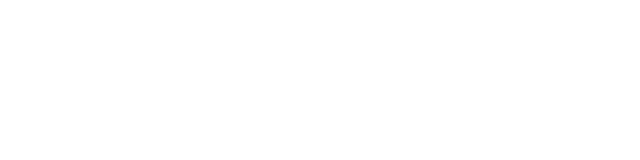
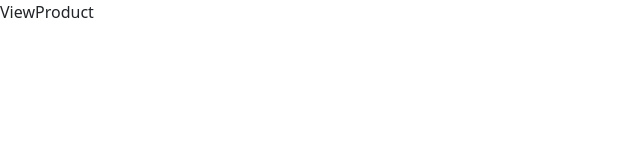
Before and after one commit to alamin-amin/laravel_react_project, a React (Vite) app in the folder LaravelReactEcommers/: page /View-product/1 in a window 1280 px wide. Before the commit this address had no page. Shown: the top 160 px of the page, without its empty margins (0-640 px from the left). Built offline with nearby package versions, Linux system fonts and the light colour scheme.

Commit message:
product showing

```diff
--- a/LaravelReactEcommers/src/App.jsx
+++ b/LaravelReactEcommers/src/App.jsx
@@ -20,6 +20,7 @@
 import Home from "./components/frontend/Home";
 
 import ViewCategory from "./components/frontend/collections/ViewCategory";
+import ViewProduct from "./components/frontend/collections/ViewProduct";
 
 
 //backend
@@ -36,6 +37,7 @@
 
 
 
+
 function App() {
   return (
     <div className="App">
@@ -49,6 +51,7 @@
           <Route path="/Category" element={<Category />} />
           <Route path="/About" element={<About />} />
           <Route path="/View-category" element={<ViewCategory />} />
+          <Route path="/View-product/:slug" element={<ViewProduct />} />
 
 
 
--- a/LaravelReactEcommers/src/components/admin/Category/Edit_Category.jsx
+++ b/LaravelReactEcommers/src/components/admin/Category/Edit_Category.jsx
@@ -10,7 +10,7 @@
         axios.get(`/api/edit-category/${category_id}`).then(res => {
             if (res.status === 200) {
                 setCategory(res.data.category);
-            } else if (res.status === 400) {
+            } else if (res.status === 404) {
                 swal("Error", res.data.message, "error");
             }
         });
--- a/LaravelReactEcommers/src/components/admin/Product/Edit_Product.jsx
+++ b/LaravelReactEcommers/src/components/admin/Product/Edit_Product.jsx
@@ -1,4 +1,4 @@
-import React, { useState, useEffect, useParams } from 'react'
+import React, { useState, useEffect } from 'react'
 import MasterLayout from '../../../layouts/admin/MasterLayout'
 import { Link } from 'react-router-dom';
 import axios from 'axios';
--- /dev/null
+++ b/LaravelReactEcommers/src/components/frontend/collections/ViewProduct.jsx
@@ -0,0 +1,9 @@
+import React from 'react'
+
+const ViewProduct = () => {
+  return (
+    <div>ViewProduct</div>
+  )
+}
+
+export default ViewProduct
```
Also changed, not shown: 1 other file (tests, documents, lock files or other folders).
